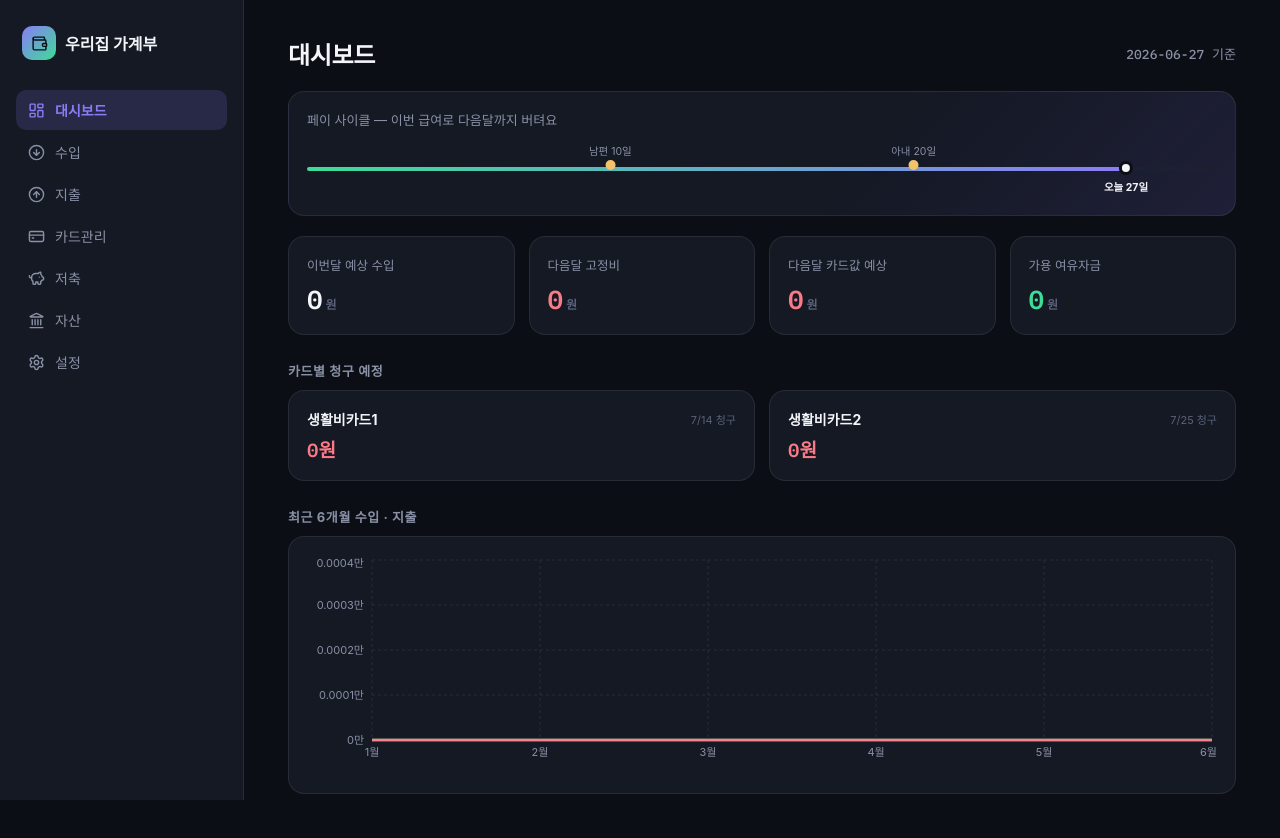
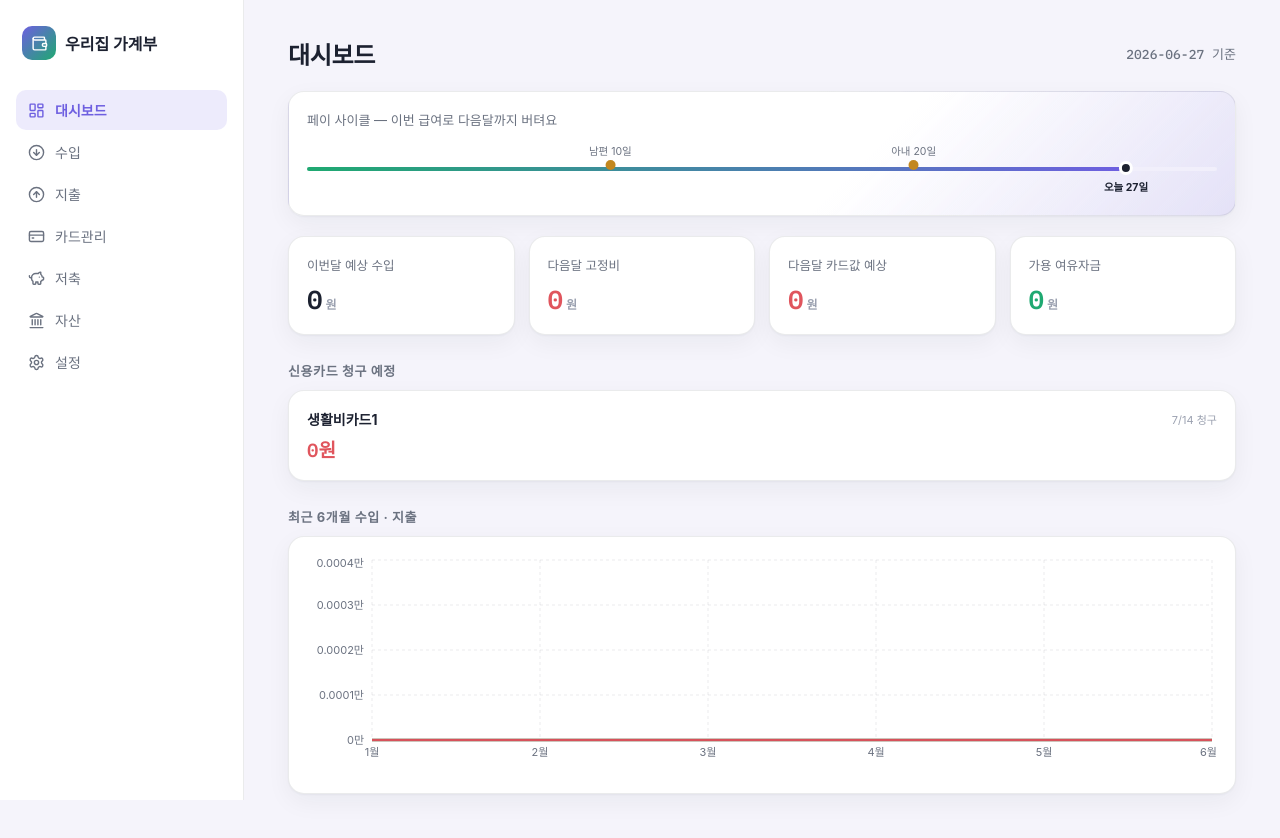
Before and after one commit to Sukmin12/recruiting-page, a React (Create React App) app: page / in a window 1280 px wide. Built offline with nearby package versions, Linux system fonts and the light colour scheme; a web font is replaced by a local one.

Commit message:
디자인 분위기 변경

```diff
--- a/src/App.js
+++ b/src/App.js
@@ -11,22 +11,24 @@ import {
 /* ============================================================
    우리집 가계부 — pay-cycle aware household finance app.
    Design signature: a "pay-cycle timeline" that visualizes the
-   gap between payday and next month's bills — dark fintech bento
-   layout, violet/mint/coral accents, tabular numerals throughout.
+   gap between payday and next month's bills — bright airy bento
+   layout on soft lavender-white, violet/mint/coral accents,
+   tabular numerals throughout.
    ============================================================ */
 
-const BG = "#0B0E14";
-const SURFACE = "#141924";
-const SURFACE_2 = "#1B2130";
-const BORDER = "rgba(255,255,255,0.08)";
-const TEXT = "#F3F5F9";
-const TEXT_DIM = "#8A91A6";
-const TEXT_FAINT = "#5A6178";
-const VIOLET = "#8B7CF6";
-const VIOLET_SOFT = "rgba(139,124,246,0.16)";
-const MINT = "#3DDC97";
-const CORAL = "#FB7A87";
-const GOLD = "#F5C26B";
+const BG = "#F5F4FB";
+const SURFACE = "#FFFFFF";
+const SURFACE_2 = "#F1EFFB";
+const BORDER = "rgba(27,36,48,0.09)";
+const TEXT = "#1C2130";
+const TEXT_DIM = "#6B7280";
+const TEXT_FAINT = "#9BA1B0";
+const VIOLET = "#6E5FE0";
+const VIOLET_SOFT = "rgba(110,95,224,0.12)";
+const MINT = "#1FA971";
+const CORAL = "#E0555D";
+const GOLD = "#C2871F";
+const ON_ACCENT = "#FFFFFF";
 
 const displayFont = "'Pretendard','Inter',-apple-system,sans-serif";
 const numFont = "'IBM Plex Mono',ui-monospace,monospace";
@@ -59,11 +61,15 @@ const DEFAULT_CATEGORIES = [
   { main: "기타", type: "expense", subs: ["세금", "회비", "서비스"] },
 ];
 
+const DEFAULT_ACCOUNTS = [
+  { id: uid(), name: "생활비통장", bank: "국민은행" },
+  { id: uid(), name: "급여통장", bank: "카카오뱅크" },
+];
 const DEFAULT_CARDS = [
-  { id: uid(), name: "생활비카드1", billingDay: 14 },
-  { id: uid(), name: "생활비카드2", billingDay: 25 },
+  { id: uid(), name: "생활비카드1", cardType: "credit", billingDay: 14, accountId: null },
+  { id: uid(), name: "체크카드", cardType: "debit", billingDay: null, accountId: null },
 ];
-const DEFAULT_OTHER_PAYMENTS = ["현금", "계좌이체", "체크카드"];
+const DEFAULT_OTHER_PAYMENTS = ["현금", "상품권"];
 
 const DEFAULT_PROFILES = [
   { id: uid(), name: "남편", payday: 10, amount: 0 },
@@ -82,12 +88,12 @@ const NAV = [
 
 /* ---------- card billing-cycle helper ---------- */
 function cardCycle(card, transactions, ref = new Date()) {
-  const day = Math.min(card.billingDay, 28);
+  const day = Math.min(card.billingDay || 1, 28);
   let last = new Date(ref.getFullYear(), ref.getMonth(), day);
   if (last > ref) last = new Date(ref.getFullYear(), ref.getMonth() - 1, day);
   const next = new Date(last.getFullYear(), last.getMonth() + 1, day);
   const spend = transactions
-    .filter((t) => t.payment === card.name && t.type === "expense")
+    .filter((t) => t.cardId === card.id && t.type === "expense")
     .filter((t) => {
       const d = new Date(t.date);
       return d > last && d <= ref;
@@ -95,10 +101,31 @@ function cardCycle(card, transactions, ref = new Date()) {
     .reduce((a, t) => a + Number(t.amount), 0);
   return { lastBilling: last, nextBilling: next, spend };
 }
+function debitMonthSpend(card, transactions, ref = new Date()) {
+  const key = `${ref.getFullYear()}-${pad2(ref.getMonth() + 1)}`;
+  return transactions
+    .filter((t) => t.cardId === card.id && t.type === "expense" && ymOf(t.date) === key)
+    .reduce((a, t) => a + Number(t.amount), 0);
+}
+function paymentLabel(t, cards, accounts) {
+  if (t.cardId) {
+    const c = cards.find((x) => x.id === t.cardId);
+    if (c) {
+      const acc = accounts.find((a) => a.id === c.accountId);
+      return `${c.name}${acc ? " · " + acc.name : ""}`;
+    }
+  }
+  if (t.accountId) {
+    const a = accounts.find((x) => x.id === t.accountId);
+    if (a) return a.name;
+  }
+  return t.paymentNote || "현금";
+}
 
 export default function HouseholdLedger() {
   const [page, setPage] = useState("dashboard");
   const [categories, setCategories] = useState(DEFAULT_CATEGORIES);
+  const [accounts, setAccounts] = useState(DEFAULT_ACCOUNTS);
   const [cards, setCards] = useState(DEFAULT_CARDS);
   const [otherPayments, setOtherPayments] = useState(DEFAULT_OTHER_PAYMENTS);
   const [profiles, setProfiles] = useState(DEFAULT_PROFILES);
@@ -107,7 +134,6 @@ export default function HouseholdLedger() {
   const [transactions, setTransactions] = useState([]);
   const [ym, setYm] = useState(ymOf(todayStr()));
 
-  const paymentOptions = [...cards.map((c) => c.name), ...otherPayments];
   const mainType = (main) => categories.find((c) => c.main === main)?.type || "expense";
 
   const addTx = (entry) => setTransactions((t) => [...t, { id: uid(), isFixed: false, ...entry }]);
@@ -119,7 +145,7 @@ export default function HouseholdLedger() {
     setYm(`${d.getFullYear()}-${pad2(d.getMonth() + 1)}`);
   };
 
-  const shared = { categories, setCategories, cards, setCards, otherPayments, setOtherPayments, paymentOptions, mainType, transactions, addTx, removeTx, ym, setYm, shiftMonth, profiles, setProfiles, goals, setGoals, assets, setAssets };
+  const shared = { categories, setCategories, accounts, setAccounts, cards, setCards, otherPayments, setOtherPayments, mainType, transactions, addTx, removeTx, ym, setYm, shiftMonth, profiles, setProfiles, goals, setGoals, assets, setAssets };
 
   return (
     <div style={{ background: BG, color: TEXT, minHeight: "100vh", fontFamily: displayFont }}>
@@ -151,7 +177,7 @@ export default function HouseholdLedger() {
         <aside className="sidebar">
           <div style={{ display: "flex", alignItems: "center", gap: 9, marginBottom: 30, padding: "0 6px" }}>
             <div style={{ width: 34, height: 34, borderRadius: 10, background: `linear-gradient(135deg, ${VIOLET}, ${MINT})`, display: "flex", alignItems: "center", justifyContent: "center" }}>
-              <Wallet size={17} color={BG} />
+              <Wallet size={17} color={ON_ACCENT} />
             </div>
             <span style={{ fontWeight: 700, fontSize: 16 }}>우리집 가계부</span>
           </div>
@@ -218,7 +244,7 @@ function PageTitle({ children, right }) {
   );
 }
 function Card({ children, style }) {
-  return <div style={{ background: SURFACE, border: `1px solid ${BORDER}`, borderRadius: 16, padding: 18, ...style }}>{children}</div>;
+  return <div style={{ background: SURFACE, border: `1px solid ${BORDER}`, borderRadius: 16, padding: 18, boxShadow: "0 1px 2px rgba(27,36,48,0.04), 0 8px 24px rgba(27,36,48,0.05)", ...style }}>{children}</div>;
 }
 function Stat({ label, value, suffix, tone, big }) {
   const color = tone === "mint" ? MINT : tone === "coral" ? CORAL : tone === "gold" ? GOLD : TEXT;
@@ -246,7 +272,7 @@ function MonthNav({ ym, shiftMonth }) {
 }
 const iconBtn = { background: "none", border: "none", color: TEXT_DIM, cursor: "pointer", display: "flex" };
 const inputStyle = { border: `1px solid ${BORDER}`, background: SURFACE_2, color: TEXT, borderRadius: 8, padding: "8px 10px", fontSize: 13.5, width: "100%" };
-const primaryBtn = { display: "flex", alignItems: "center", gap: 5, background: `linear-gradient(135deg, ${VIOLET}, #6E5FE0)`, color: "#fff", border: "none", borderRadius: 8, padding: "9px 14px", fontSize: 13.5, fontWeight: 700, cursor: "pointer", whiteSpace: "nowrap" };
+const primaryBtn = { display: "flex", alignItems: "center", gap: 5, background: `linear-gradient(135deg, ${VIOLET}, #8B7CF6)`, color: "#fff", border: "none", borderRadius: 8, padding: "9px 14px", fontSize: 13.5, fontWeight: 700, cursor: "pointer", whiteSpace: "nowrap" };
 
 /* ================= 대시보드 ================= */
 function Dashboard({ profiles, cards, transactions }) {
@@ -258,7 +284,8 @@ function Dashboard({ profiles, cards, transactions }) {
     .filter((t) => t.type === "expense" && t.isFixed && ymOf(t.date) === currentYM)
     .reduce((a, t) => a + Number(t.amount), 0);
 
-  const cardUpcoming = cards.map((c) => ({ ...c, ...cardCycle(c, transactions, today) }));
+  const creditCards = cards.filter((c) => c.cardType !== "debit");
+  const cardUpcoming = creditCards.map((c) => ({ ...c, ...cardCycle(c, transactions, today) }));
   const cardTotal = cardUpcoming.reduce((a, c) => a + c.spend, 0);
   const expectedIncome = profiles.reduce((a, p) => a + Number(p.amount || 0), 0);
   const available = expectedIncome - fixedThisMonth - cardTotal;
@@ -292,9 +319,9 @@ function Dashboard({ profiles, cards, transactions }) {
         <Stat label="가용 여유자금" value={won(available)} suffix="원" tone={available >= 0 ? "mint" : "coral"} big />
       </div>
 
-      <SectionLabel>카드별 청구 예정</SectionLabel>
+      <SectionLabel>신용카드 청구 예정</SectionLabel>
       <div className="bento">
-        {cardUpcoming.length === 0 && <Card><span style={{ color: TEXT_DIM, fontSize: 13 }}>등록된 카드가 없어요. 카드관리에서 추가해보세요.</span></Card>}
+        {cardUpcoming.length === 0 && <Card><span style={{ color: TEXT_DIM, fontSize: 13 }}>등록된 신용카드가 없어요. 카드관리에서 추가해보세요.</span></Card>}
         {cardUpcoming.map((c) => (
           <Card key={c.id}>
             <div style={{ display: "flex", justifyContent: "space-between", alignItems: "center", marginBottom: 6 }}>
@@ -339,7 +366,7 @@ function PayCycleTimeline({ profiles, day }) {
         );
       })}
       <div style={{ position: "absolute", top: 18, left: `${Math.min(day / 30, 1) * width}%`, transform: "translateX(-50%)", textAlign: "center" }}>
-        <div style={{ width: 14, height: 14, borderRadius: "50%", background: TEXT, border: `3px solid ${BG}`, margin: "0 auto" }} />
+        <div style={{ width: 14, height: 14, borderRadius: "50%", background: TEXT, border: `3px solid ${SURFACE}`, margin: "0 auto" }} />
         <div style={{ fontSize: 10.5, color: TEXT, marginTop: 4, fontWeight: 700 }}>오늘 {day}일</div>
       </div>
     </div>
@@ -423,9 +450,13 @@ function IncomePage({ categories, transactions, addTx, removeTx, ym, shiftMonth,
 }
 
 /* ================= 지출 ================= */
-function ExpensePage({ categories, paymentOptions, transactions, addTx, removeTx, ym, shiftMonth }) {
+function ExpensePage({ categories, cards, accounts, otherPayments, transactions, addTx, removeTx, ym, shiftMonth }) {
   const expenseCats = categories.filter((c) => c.type !== "income");
-  const [form, setForm] = useState({ date: todayStr(), main: expenseCats[0].main, sub: expenseCats[0].subs[0] || "", desc: "", amount: "", payment: paymentOptions[0], isFixed: false });
+  const defaultPayType = cards.length ? "card" : accounts.length ? "account" : "cash";
+  const [form, setForm] = useState({
+    date: todayStr(), main: expenseCats[0].main, sub: expenseCats[0].subs[0] || "", desc: "", amount: "",
+    isFixed: false, payType: defaultPayType, cardId: cards[0]?.id || "", accountId: accounts[0]?.id || "", paymentNote: otherPayments[0] || "현금",
+  });
   const [filter, setFilter] = useState("all");
 
   const list = transactions.filter((t) => t.type !== "income" && ymOf(t.date) === ym)
@@ -435,7 +466,17 @@ function ExpensePage({ categories, paymentOptions, transactions, addTx, removeTx
   const submit = () => {
     if (!form.date || !form.amount) return;
     const type = categories.find((c) => c.main === form.main)?.type || "expense";
-    addTx({ ...form, type, amount: Number(form.amount) });
+    const entry = { date: form.date, main: form.main, sub: form.sub, desc: form.desc, isFixed: form.isFixed, type, amount: Number(form.amount) };
+    if (form.payType === "card") {
+      const card = cards.find((c) => c.id === form.cardId);
+      entry.cardId = form.cardId;
+      entry.accountId = card?.accountId || null;
+    } else if (form.payType === "account") {
+      entry.accountId = form.accountId;
+    } else {
+      entry.paymentNote = form.paymentNote;
+    }
+    addTx(entry);
     setForm((f) => ({ ...f, desc: "", amount: "" }));
   };
 
@@ -460,13 +501,41 @@ function ExpensePage({ categories, paymentOptions, transactions, addTx, removeTx
                 {subsFor(form.main).map((s) => <option key={s} value={s}>{s}</option>)}
               </select>
             </div>
-            <div style={{ display: "grid", gridTemplateColumns: "1.6fr 1fr 1fr", gap: 8, marginBottom: 10 }}>
+            <div style={{ display: "grid", gridTemplateColumns: "1.6fr 1fr", gap: 8, marginBottom: 8 }}>
               <input placeholder="사용내역" value={form.desc} onChange={(e) => setForm({ ...form, desc: e.target.value })} style={inputStyle} />
               <input placeholder="금액" type="number" value={form.amount} onChange={(e) => setForm({ ...form, amount: e.target.value })} style={inputStyle} />
-              <select value={form.payment} onChange={(e) => setForm({ ...form, payment: e.target.value })} style={inputStyle}>
-                {paymentOptions.map((p) => <option key={p} value={p}>{p}</option>)}
-              </select>
             </div>
+
+            <div style={{ display: "flex", gap: 6, marginBottom: 8 }}>
+              {[["card", "카드"], ["account", "계좌이체"], ["cash", "현금/기타"]].map(([k, l]) => (
+                <button key={k} onClick={() => setForm({ ...form, payType: k })} style={{ ...inputStyle, width: "auto", cursor: "pointer", background: form.payType === k ? VIOLET_SOFT : SURFACE_2, color: form.payType === k ? VIOLET : TEXT_DIM, fontWeight: 600, border: `1px solid ${form.payType === k ? VIOLET : BORDER}` }}>{l}</button>
+              ))}
+            </div>
+            <div style={{ marginBottom: 10 }}>
+              {form.payType === "card" && (
+                cards.length ? (
+                  <select value={form.cardId} onChange={(e) => setForm({ ...form, cardId: e.target.value })} style={inputStyle}>
+                    {cards.map((c) => {
+                      const acc = accounts.find((a) => a.id === c.accountId);
+                      return <option key={c.id} value={c.id}>{c.name} ({c.cardType === "credit" ? "신용" : "체크"}{acc ? " · " + acc.name : ""})</option>;
+                    })}
+                  </select>
+                ) : <div style={{ fontSize: 12.5, color: TEXT_FAINT }}>등록된 카드가 없어요. 카드관리에서 추가해주세요.</div>
+              )}
+              {form.payType === "account" && (
+                accounts.length ? (
+                  <select value={form.accountId} onChange={(e) => setForm({ ...form, accountId: e.target.value })} style={inputStyle}>
+                    {accounts.map((a) => <option key={a.id} value={a.id}>{a.name} ({a.bank})</option>)}
+                  </select>
+                ) : <div style={{ fontSize: 12.5, color: TEXT_FAINT }}>등록된 계좌가 없어요. 카드관리에서 추가해주세요.</div>
+              )}
+              {form.payType === "cash" && (
+                <select value={form.paymentNote} onChange={(e) => setForm({ ...form, paymentNote: e.target.value })} style={inputStyle}>
+                  {otherPayments.map((p) => <option key={p} value={p}>{p}</option>)}
+                </select>
+              )}
+            </div>
+
             <div style={{ display: "flex", alignItems: "center", justifyContent: "space-between" }}>
               <label style={{ display: "flex", alignItems: "center", gap: 6, fontSize: 13, color: TEXT_DIM, cursor: "pointer" }}>
                 <input type="checkbox" checked={form.isFixed} onChange={(e) => setForm({ ...form, isFixed: e.target.checked })} />
@@ -502,7 +571,7 @@ function ExpensePage({ categories, paymentOptions, transactions, addTx, removeTx
                     <td>{t.main} {t.isFixed && <span style={{ fontSize: 10, color: GOLD, marginLeft: 3 }}>●고정</span>}</td>
                     <td style={{ color: TEXT_DIM }}>{t.desc || t.sub}</td>
                     <td className="tnum" style={{ textAlign: "right", color: t.type === "saving" ? GOLD : CORAL }}>{won(t.amount)}</td>
-                    <td style={{ color: TEXT_DIM, fontSize: 12 }}>{t.payment}</td>
+                    <td style={{ color: TEXT_DIM, fontSize: 12 }}>{paymentLabel(t, cards, accounts)}</td>
                     <td style={{ textAlign: "center" }}><button onClick={() => removeTx(t.id)} style={iconBtn}><Trash2 size={14} /></button></td>
                   </tr>
                 ))}
@@ -531,33 +600,60 @@ function ExpensePage({ categories, paymentOptions, transactions, addTx, removeTx
 }
 
 /* ================= 카드관리 ================= */
-function CardPage({ cards, setCards, transactions }) {
-  const [form, setForm] = useState({ name: "", billingDay: 15 });
+function CardPage({ cards, setCards, accounts, setAccounts, transactions }) {
+  const [cardForm, setCardForm] = useState({ name: "", cardType: "credit", billingDay: 15, accountId: accounts[0]?.id || "" });
+  const [accForm, setAccForm] = useState({ name: "", bank: "" });
+
   const addCard = () => {
-    if (!form.name.trim()) return;
-    setCards((c) => [...c, { id: uid(), name: form.name.trim(), billingDay: Number(form.billingDay) }]);
-    setForm({ name: "", billingDay: 15 });
+    if (!cardForm.name.trim()) return;
+    setCards((c) => [...c, {
+      id: uid(), name: cardForm.name.trim(), cardType: cardForm.cardType,
+      billingDay: cardForm.cardType === "credit" ? Number(cardForm.billingDay) : null,
+      accountId: cardForm.accountId || null,
+    }]);
+    setCardForm({ name: "", cardType: "credit", billingDay: 15, accountId: accounts[0]?.id || "" });
   };
   const removeCard = (id) => setCards((c) => c.filter((x) => x.id !== id));
 
+  const addAccount = () => {
+    if (!accForm.name.trim()) return;
+    setAccounts((a) => [...a, { id: uid(), name: accForm.name.trim(), bank: accForm.bank.trim() }]);
+    setAccForm({ name: "", bank: "" });
+  };
+  const removeAccount = (id) => setAccounts((a) => a.filter((x) => x.id !== id));
+
   return (
     <div>
-      <PageTitle>카드관리</PageTitle>
-      <div className="bento" style={{ marginBottom: 22 }}>
+      <PageTitle>카드 · 계좌 관리</PageTitle>
+
+      <SectionLabel>등록된 카드</SectionLabel>
+      <div className="bento" style={{ marginBottom: 18 }}>
+        {cards.length === 0 && <Card><span style={{ color: TEXT_DIM, fontSize: 13 }}>등록된 카드가 없어요.</span></Card>}
         {cards.map((c) => {
-          const { nextBilling, lastBilling, spend } = cardCycle(c, transactions);
-          const cycleTx = transactions.filter((t) => t.payment === c.name && t.type === "expense" && new Date(t.date) > lastBilling).sort((a, b) => (a.date < b.date ? 1 : -1)).slice(0, 5);
+          const isCredit = c.cardType !== "debit";
+          const acc = accounts.find((a) => a.id === c.accountId);
+          const { nextBilling, lastBilling, spend } = isCredit ? cardCycle(c, transactions) : { spend: debitMonthSpend(c, transactions) };
+          const cycleTx = transactions
+            .filter((t) => t.cardId === c.id && t.type === "expense" && (!isCredit || new Date(t.date) > lastBilling))
+            .sort((a, b) => (a.date < b.date ? 1 : -1)).slice(0, 5);
           return (
             <Card key={c.id}>
               <div style={{ display: "flex", justifyContent: "space-between", alignItems: "flex-start", marginBottom: 10 }}>
                 <div>
-                  <div style={{ fontWeight: 700, fontSize: 15 }}>{c.name}</div>
-                  <div style={{ fontSize: 11.5, color: TEXT_DIM }}>매월 {c.billingDay}일 결제</div>
+                  <div style={{ display: "flex", alignItems: "center", gap: 6 }}>
+                    <span style={{ fontWeight: 700, fontSize: 15 }}>{c.name}</span>
+                    <span style={{ fontSize: 10, fontWeight: 700, color: isCredit ? VIOLET : MINT, background: isCredit ? VIOLET_SOFT : "rgba(61,220,151,0.15)", borderRadius: 6, padding: "1px 6px" }}>{isCredit ? "신용" : "체크"}</span>
+                  </div>
+                  <div style={{ fontSize: 11.5, color: TEXT_DIM, marginTop: 2 }}>
+                    {isCredit ? `매월 ${c.billingDay}일 결제` : "즉시 출금"} · {acc ? acc.name : "연결 계좌 없음"}
+                  </div>
                 </div>
                 <button onClick={() => removeCard(c.id)} style={iconBtn}><Trash2 size={14} /></button>
               </div>
               <div className="tnum" style={{ fontSize: 22, fontWeight: 700, color: CORAL, marginBottom: 4 }}>{won(spend)}원</div>
-              <div style={{ fontSize: 11.5, color: TEXT_FAINT, marginBottom: 10 }}>{nextBilling.getMonth() + 1}월 {nextBilling.getDate()}일 청구 예정</div>
+              <div style={{ fontSize: 11.5, color: TEXT_FAINT, marginBottom: 10 }}>
+                {isCredit ? `${nextBilling.getMonth() + 1}월 ${nextBilling.getDate()}일 청구 예정` : "이번 달 사용액"}
+              </div>
               {cycleTx.length > 0 && (
                 <div style={{ borderTop: `1px solid ${BORDER}`, paddingTop: 8 }}>
                   {cycleTx.map((t) => (
@@ -574,11 +670,46 @@ function CardPage({ cards, setCards, transactions }) {
       </div>
 
       <SectionLabel>카드 추가</SectionLabel>
+      <Card style={{ marginBottom: 26 }}>
+        <div style={{ display: "grid", gridTemplateColumns: "1.3fr 1fr 1fr 1.3fr auto", gap: 8, alignItems: "center" }}>
+          <input placeholder="카드 이름" value={cardForm.name} onChange={(e) => setCardForm({ ...cardForm, name: e.target.value })} style={inputStyle} />
+          <select value={cardForm.cardType} onChange={(e) => setCardForm({ ...cardForm, cardType: e.target.value })} style={inputStyle}>
+            <option value="credit">신용카드</option>
+            <option value="debit">체크카드</option>
+          </select>
+          {cardForm.cardType === "credit" ? (
+            <input type="number" min={1} max={28} placeholder="결제일" value={cardForm.billingDay} onChange={(e) => setCardForm({ ...cardForm, billingDay: e.target.value })} style={inputStyle} />
+          ) : <div />}
+          <select value={cardForm.accountId} onChange={(e) => setCardForm({ ...cardForm, accountId: e.target.value })} style={inputStyle}>
+            <option value="">연결 계좌 선택</option>
+            {accounts.map((a) => <option key={a.id} value={a.id}>{a.name} ({a.bank})</option>)}
+          </select>
+          <button onClick={addCard} style={primaryBtn}><Plus size={14} /> 추가</button>
+        </div>
+      </Card>
+
+      <SectionLabel>등록된 계좌</SectionLabel>
+      <div className="bento" style={{ marginBottom: 18 }}>
+        {accounts.length === 0 && <Card><span style={{ color: TEXT_DIM, fontSize: 13 }}>등록된 계좌가 없어요.</span></Card>}
+        {accounts.map((a) => (
+          <Card key={a.id}>
+            <div style={{ display: "flex", justifyContent: "space-between", alignItems: "center" }}>
+              <div>
+                <div style={{ fontWeight: 700, fontSize: 14 }}>{a.name}</div>
+                <div style={{ fontSize: 11.5, color: TEXT_DIM }}>{a.bank}</div>
+              </div>
+              <button onClick={() => removeAccount(a.id)} style={iconBtn}><Trash2 size={14} /></button>
+            </div>
+          </Card>
+        ))}
+      </div>
+
+      <SectionLabel>계좌 추가</SectionLabel>
       <Card>
-        <div style={{ display: "grid", gridTemplateColumns: "1.6fr 1fr auto", gap: 8 }}>
-          <input placeholder="카드 이름" value={form.name} onChange={(e) => setForm({ ...form, name: e.target.value })} style={inputStyle} />
-          <input type="number" min={1} max={28} placeholder="결제일" value={form.billingDay} onChange={(e) => setForm({ ...form, billingDay: e.target.value })} style={inputStyle} />
-          <button onClick={addCard} style={primaryBtn}><Plus size={14} /> 추가</button>
+        <div style={{ display: "grid", gridTemplateColumns: "1fr 1fr auto", gap: 8 }}>
+          <input placeholder="계좌 이름 (예: 생활비통장)" value={accForm.name} onChange={(e) => setAccForm({ ...accForm, name: e.target.value })} style={inputStyle} />
+          <input placeholder="은행" value={accForm.bank} onChange={(e) => setAccForm({ ...accForm, bank: e.target.value })} style={inputStyle} />
+          <button onClick={addAccount} style={primaryBtn}><Plus size={14} /> 추가</button>
         </div>
       </Card>
     </div>
```
